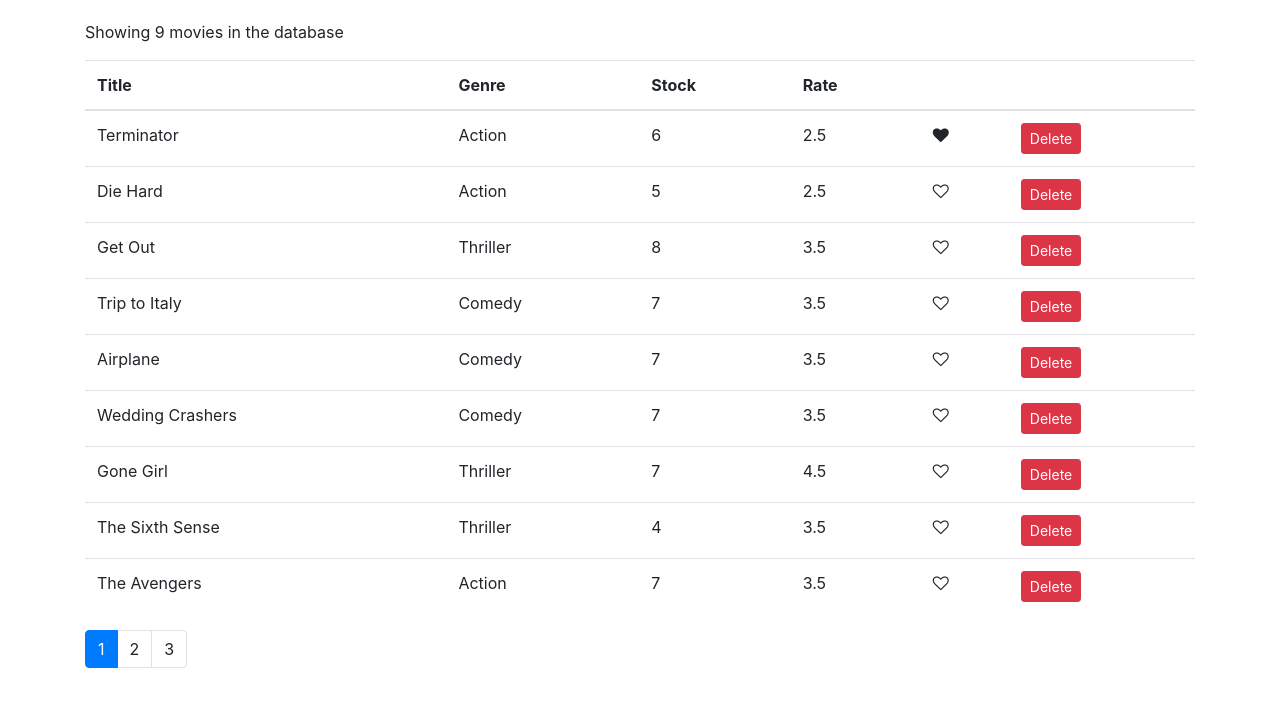
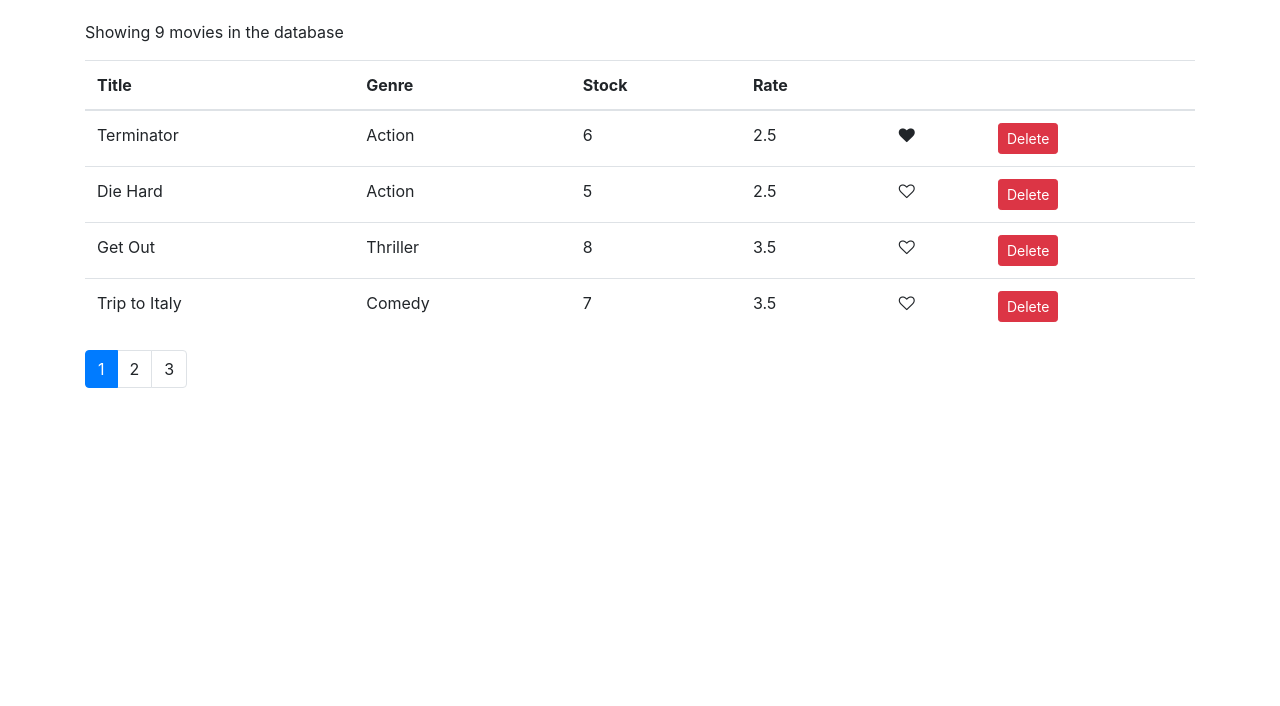
Before and after one commit to LimStevenLBW/vidly, a React (Create React App) app: page / in a window 1280 px wide. Shown: the top 706 px of the page. Built offline with nearby package versions, Linux system fonts and the light colour scheme.

Commit message:
Pagination Implemented with lodash

```diff
--- a/src/components/Movies.jsx
+++ b/src/components/Movies.jsx
@@ -1,6 +1,7 @@
 import React, { Component } from "react";
 import { getMovies } from "../services/fakeMovieService";
 import Pagination from "./common/Pagination";
+import {paginate} from '../utils/paginate';
 import Like from "./common/Like";
 
 class Movies extends Component {
@@ -21,7 +22,7 @@
     }
 
     handlePageChange = page => {
-        this.setState({currentPage: page})
+        this.setState({currentPage: page});
     }
 
     handleLike = (movie) => {
@@ -37,7 +38,9 @@
     render() {
         //object destructuring
         const { length: count } = this.state.movies;
-        const {pageSize, currentPage} = this.state;
+        const {pageSize, currentPage, movies: allMovies} = this.state;
+
+        const movies = paginate(allMovies, currentPage, pageSize);
 
         if (count === 0) {
             return <p>
@@ -60,7 +63,7 @@
                     </thead>
 
                     <tbody>
-                        {this.state.movies.map(movie => (
+                        {movies.map(movie => (
                             <tr key={movie._id}>
                                 <td>{movie.title}</td>
                                 <td>{movie.genre.name}</td>
--- /dev/null
+++ b/src/utils/paginate.js
@@ -0,0 +1,12 @@
+import _ from 'lodash';
+
+//Client Side Pagination
+export function paginate(items, pageNumber, pageSize) {
+    //First we need to calculate the starting index of items on the page
+    const startIndex = (pageNumber - 1) * pageSize;
+    //Will slice our array starting from an index
+    return _(items) //lodash object wrapper
+    .slice(startIndex)
+    .take(pageSize) //Queries an array and creates a slice with n elements taken from the beginning
+    .value(); //Return a regular array
+}
```
